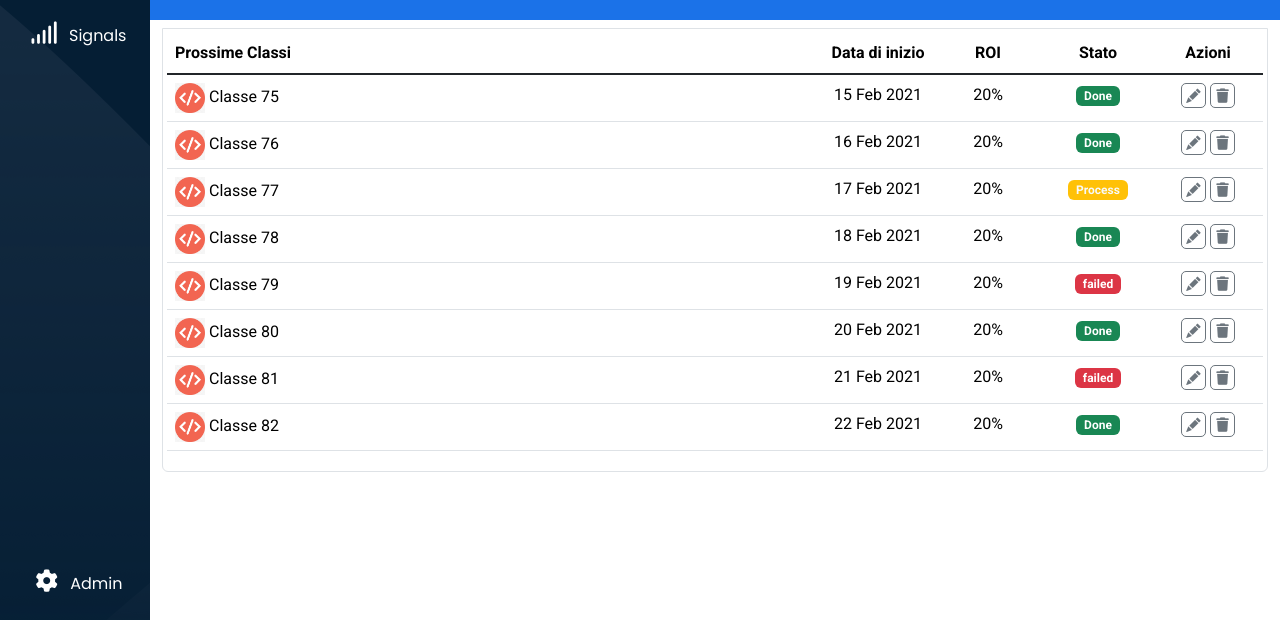
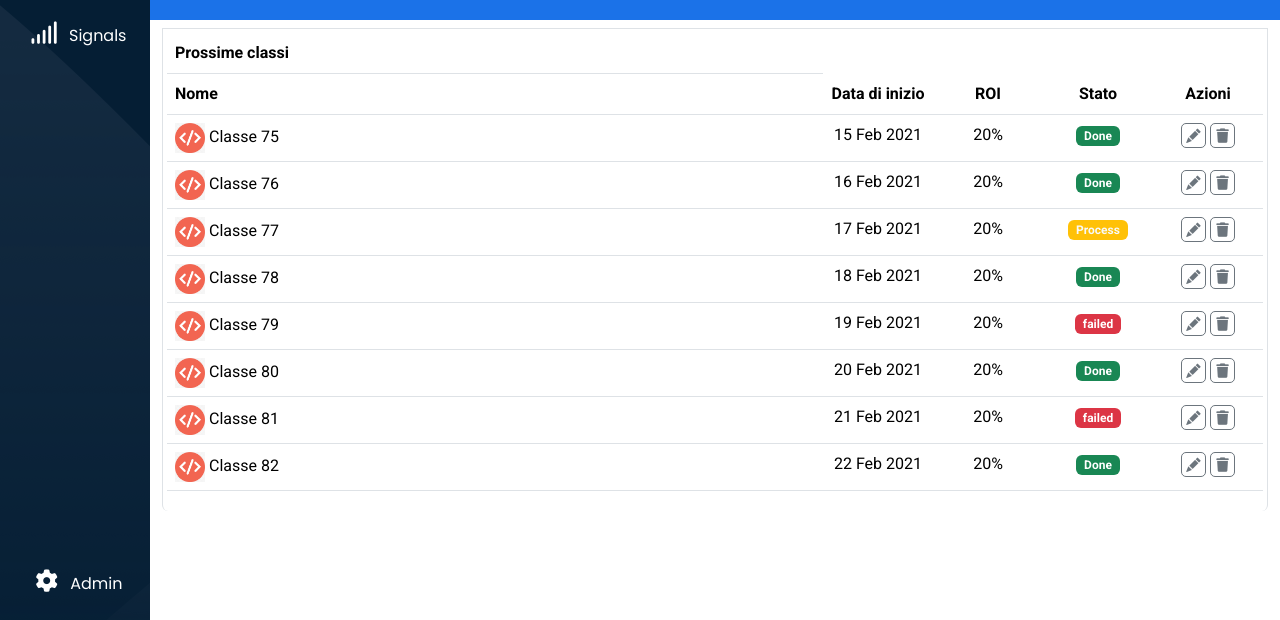
Before and after one commit to RicchiutiLucia/html-css-bootstrap-dashboard, a plain HTML site: page index.html in a window 1280 px wide. Shown: the part 180-800 px from the top of the page. Drawn offline with nearby package versions, Linux system fonts and the light colour scheme.

Commit message:
completamento prima card

```diff
--- a/index.html
+++ b/index.html
@@ -168,18 +168,21 @@
         </div>
         <div class="container-fluid">
             <div class="row">
-                <div class="card-body border-end border-start border-bottom border-top rounded-bottom p-1">
+                <div class="card-body border-end border-start border-top rounded-bottom p-1">
                     <table class="table">
                       <thead>
                         <tr>
-                          <th scope="col">Prossime Classi</th>
+                            <th>Prossime classi</th>
+                        </tr>
+                        <tr>
+                          <th scope="col">Nome</th>
                           <th scope="col">Data di inizio</th>
                           <th scope="col">ROI</th>
                           <th scope="col">Stato</th>
                           <th scope="col">Azioni</th>
                         </tr>
                       </thead>
-                      <tbody class="table-group-divider">
+                      <tbody>
                         <tr>
                           <td>
                             <img src="img/class-avatar.jpg" alt="class-avatar">
```
